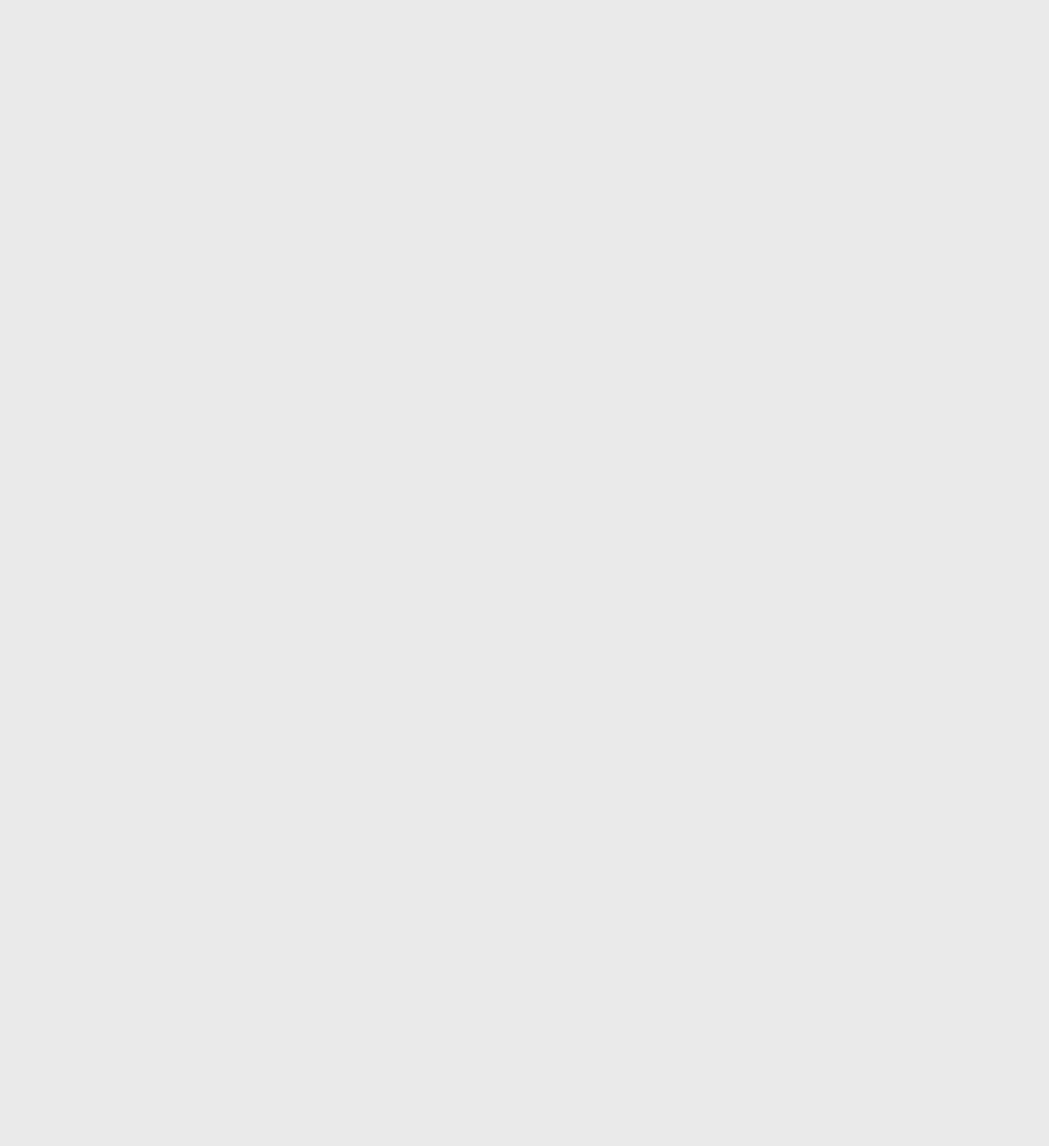
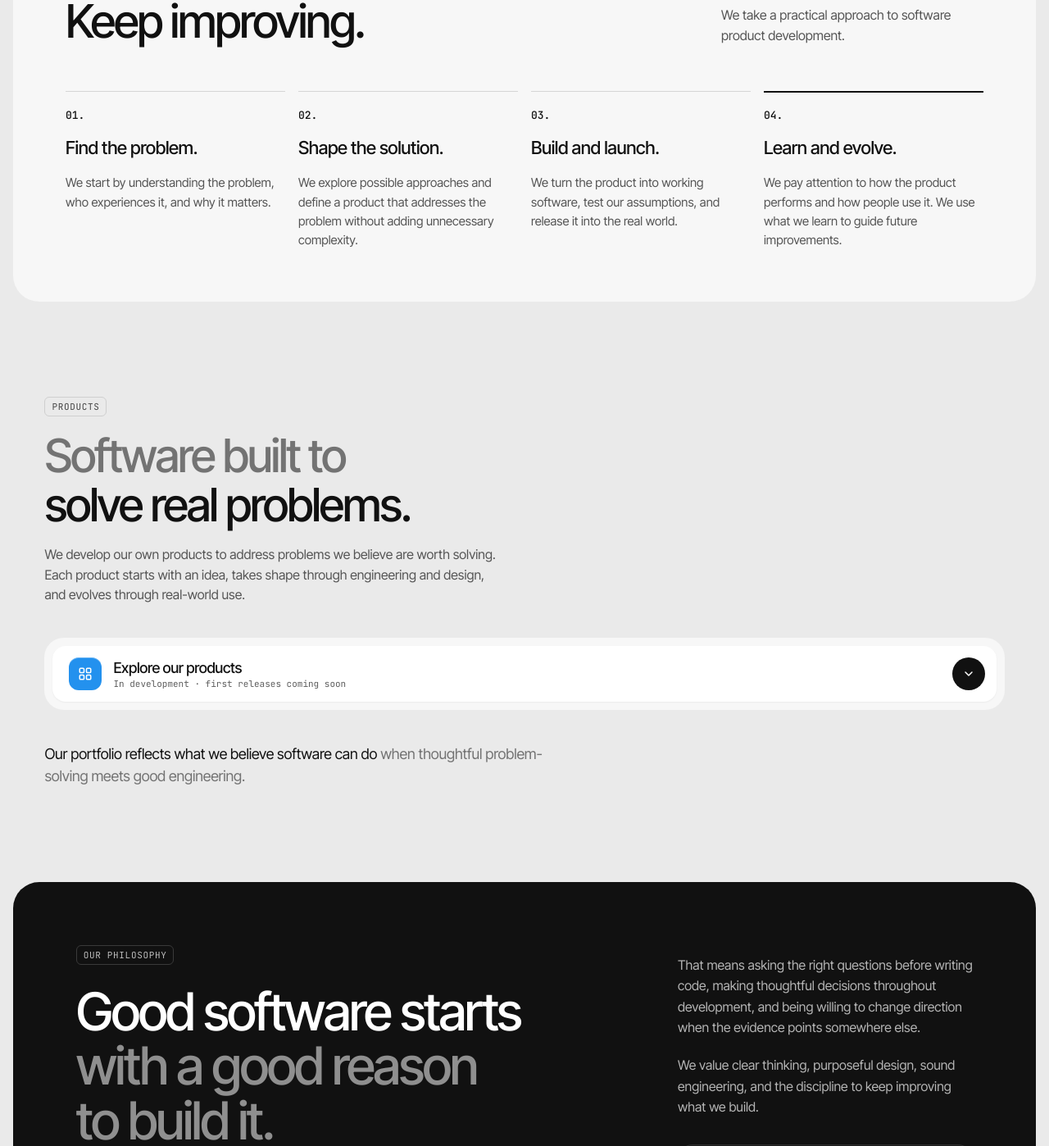
Before and after one commit to softhon/website, a Next.js app: page / in a window 1280 px wide. Shown: the part 2430-3828 px from the top of the page at 82% size. Before the commit the page ends 2226 px from the top, so only its background shows below. Built offline with nearby package versions, Linux system fonts and the light colour scheme.

Commit message:
feat: add approach, products and philosophy sections

```diff
--- a/app/page.tsx
+++ b/app/page.tsx
@@ -1,4 +1,7 @@
+import { Approach } from "@/components/home/Approach";
 import { Hero } from "@/components/home/Hero";
+import { Philosophy } from "@/components/home/Philosophy";
+import { Products } from "@/components/home/Products";
 import { Services } from "@/components/home/Services";
 import { Studio } from "@/components/home/Studio";
 
@@ -8,6 +11,9 @@ export default function Home() {
       <Hero />
       <Studio />
       <Services />
+      <Approach />
+      <Products />
+      <Philosophy />
     </main>
   );
 }
--- /dev/null
+++ b/components/home/Approach.tsx
@@ -0,0 +1,64 @@
+import { Section } from "@/components/ui/section";
+import { SectionHeader } from "@/components/ui/section-header";
+import { cn } from "@/lib/utils";
+
+const steps = [
+  {
+    title: "Find the problem.",
+    description: "We start by understanding the problem, who experiences it, and why it matters.",
+  },
+  {
+    title: "Shape the solution.",
+    description:
+      "We explore possible approaches and define a product that addresses the problem without adding unnecessary complexity.",
+  },
+  {
+    title: "Build and launch.",
+    description:
+      "We turn the product into working software, test our assumptions, and release it into the real world.",
+  },
+  {
+    title: "Learn and evolve.",
+    description:
+      "We pay attention to how the product performs and how people use it. We use what we learn to guide future improvements.",
+  },
+];
+
+export function Approach() {
+  return (
+    <Section id="approach" variant="panel" className="mt-18 flex flex-col gap-14">
+      <SectionHeader
+        eyebrow="Approach"
+        title={
+          <>
+            Build with purpose.
+            <br />
+            <span className="text-muted-strong">Ship with intent.</span>
+            <br />
+            Keep improving.
+          </>
+        }
+        aside="We take a practical approach to software product development."
+      />
+
+      <ol className="flex flex-wrap gap-4">
+        {steps.map(({ title, description }, index) => {
+          const last = index === steps.length - 1;
+          return (
+            <li
+              key={title}
+              className={cn(
+                "flex min-w-0 flex-[1_1_240px] flex-col gap-[18px]",
+                last ? "border-t-2 border-ink pt-[19px]" : "border-t border-line-rule pt-5",
+              )}
+            >
+              <span className="font-mono text-[13px] font-medium">{String(index + 1).padStart(2, "0")}.</span>
+              <h3 className="text-[22px] font-medium tracking-[-0.02em]">{title}</h3>
+              <p className="text-[15px] leading-[1.55] text-body">{description}</p>
+            </li>
+          );
+        })}
+      </ol>
+    </Section>
+  );
+}
--- /dev/null
+++ b/components/home/Philosophy.tsx
@@ -0,0 +1,43 @@
+import { CheckIcon } from "@/components/icons";
+import { Eyebrow } from "@/components/ui/eyebrow";
+import { IconTile } from "@/components/ui/icon-tile";
+import { Section } from "@/components/ui/section";
+
+export function Philosophy() {
+  return (
+    <Section id="philosophy" variant="night" className="mt-18 flex flex-wrap gap-14">
+      <div className="relative flex min-w-0 flex-[999_1_560px] flex-col gap-6">
+        <Eyebrow tone="night">Our Philosophy</Eyebrow>
+        <h2 className="text-[clamp(36px,5vw,68px)] leading-[1.04] font-medium tracking-[-0.04em]">
+          Good software starts
+          <br />
+          <span className="text-on-night-heading">
+            with a good reason
+            <br />
+            to build it.
+          </span>
+        </h2>
+        <p className="max-w-[520px] text-[20px] leading-[1.45]">
+          We believe the best products solve problems people actually have.
+        </p>
+      </div>
+
+      <div className="relative flex min-w-0 flex-[1_1_360px] flex-col justify-end gap-5">
+        <p className="text-base leading-[1.6] text-on-night-body">
+          That means asking the right questions before writing code, making thoughtful decisions throughout
+          development, and being willing to change direction when the evidence points somewhere else.
+        </p>
+        <p className="text-base leading-[1.6] text-on-night-body">
+          We value clear thinking, purposeful design, sound engineering, and the discipline to keep improving what
+          we build.
+        </p>
+        <div className="mt-3 flex items-center gap-3.5 rounded-[18px] border border-night-line bg-night-raised p-5">
+          <IconTile tone="accent">
+            <CheckIcon />
+          </IconTile>
+          <p className="text-base leading-[1.4]">We don&apos;t build just to ship. We build to make something useful.</p>
+        </div>
+      </div>
+    </Section>
+  );
+}
--- /dev/null
+++ b/components/home/Products.tsx
@@ -0,0 +1,32 @@
+import { Section } from "@/components/ui/section";
+import { SectionHeader } from "@/components/ui/section-header";
+import { ProductsShowcase } from "@/components/home/ProductsShowcase";
+
+export function Products() {
+  return (
+    <Section id="products" className="pt-24">
+      <SectionHeader
+        eyebrow="Products"
+        title={
+          <>
+            <span className="text-muted">Software built to</span>
+            <br />
+            solve real problems.
+          </>
+        }
+      >
+        <p className="max-w-[560px] text-base leading-[1.55] text-body">
+          We develop our own products to address problems we believe are worth solving. Each product starts with
+          an idea, takes shape through engineering and design, and evolves through real-world use.
+        </p>
+      </SectionHeader>
+
+      <ProductsShowcase />
+
+      <p className="max-w-[620px] text-[18px] leading-[1.5] tracking-[-0.01em]">
+        Our portfolio reflects what we believe software can do{" "}
+        <span className="text-muted">when thoughtful problem-solving meets good engineering.</span>
+      </p>
+    </Section>
+  );
+}
--- /dev/null
+++ b/components/home/ProductsShowcase.tsx
@@ -0,0 +1,107 @@
+"use client";
+
+import { useState } from "react";
+import { ChevronDownIcon, ChevronUpIcon, GridIcon } from "@/components/icons";
+import { ButtonLink } from "@/components/ui/button-link";
+import { IconTile } from "@/components/ui/icon-tile";
+
+const products = [
+  {
+    name: "Product 01",
+    description: "In development. Details to follow at launch.",
+    preview: "list",
+  },
+  {
+    name: "Product 02",
+    description: "In early development. More to share soon.",
+    preview: "grid",
+  },
+] as const;
+
+export function ProductsShowcase() {
+  const [open, setOpen] = useState(false);
+
+  return (
+    <div className="flex flex-col gap-2.5 rounded-card bg-surface p-2.5">
+      <button
+        type="button"
+        aria-expanded={open}
+        aria-controls="products-panel"
+        onClick={() => setOpen((value) => !value)}
+        className="flex min-h-16 w-full cursor-pointer items-center justify-between gap-4 rounded-2xl bg-white py-3.5 pr-3.5 pl-5 text-left shadow-hairline"
+      >
+        <span className="flex min-w-0 items-center gap-3.5">
+          <IconTile tone="accent">
+            <GridIcon />
+          </IconTile>
+          <span className="flex min-w-0 flex-col gap-0.5">
+            <span className="text-[18px] font-medium tracking-[-0.02em]">Explore our products</span>
+            <span className="font-mono text-[11px] text-caption">In development · first releases coming soon</span>
+          </span>
+        </span>
+        <span className="inline-flex size-10 flex-none items-center justify-center rounded-full bg-ink text-white">
+          {open ? <ChevronUpIcon className="size-4" /> : <ChevronDownIcon className="size-4" />}
+        </span>
+      </button>
+
+      <div id="products-panel" hidden={!open} className="flex flex-wrap gap-2.5">
+        {products.map(({ name, description, preview }) => (
+          <div key={name} className="flex min-w-0 flex-[1_1_344px] flex-col gap-3.5 rounded-2xl bg-white p-3">
+            <ProductPreview layout={preview} />
+            <div className="flex flex-col gap-1.5 px-2 pt-0.5 pb-2">
+              <span className="self-start rounded-full bg-[#efefef] px-2 py-1 font-mono text-[10px] tracking-[0.06em] text-ink-label uppercase">
+                Coming soon
+              </span>
+              <span className="text-[18px] font-medium tracking-[-0.02em]">{name}</span>
+              <span className="text-[14px] leading-[1.5] text-body">{description}</span>
+            </div>
+          </div>
+        ))}
+
+        <div className="flex min-w-0 flex-[1_1_368px] flex-col justify-between gap-8 rounded-2xl bg-ink p-6 text-white">
+          <span className="font-mono text-[11px] tracking-[0.06em] text-on-night-muted uppercase">
+            Stay in the loop
+          </span>
+          <p className="text-[20px] leading-[1.35] tracking-[-0.015em]">
+            Our first products are in development. Follow our work to see them as they launch.
+          </p>
+          <ButtonLink href="#contact" variant="inverse" className="self-start">
+            Get in touch
+          </ButtonLink>
+        </div>
+      </div>
+    </div>
+  );
+}
+
+function ProductPreview({ layout }: { layout: "list" | "grid" }) {
+  return (
+    <div
+      aria-hidden="true"
+      className="flex h-[220px] items-center justify-center rounded-xl bg-[repeating-linear-gradient(135deg,#ededed_0_12px,#f4f4f4_12px_24px)]"
+    >
+      <div className="flex h-[150px] w-[72%] flex-col gap-2.5 rounded-[10px] bg-white p-3 shadow-[0_8px_24px_-12px_rgba(0,0,0,0.2)]">
+        <div className="flex gap-1">
+          <span className="size-1.5 rounded-full bg-[#dadada]" />
+          <span className="size-1.5 rounded-full bg-[#dadada]" />
+          <span className="size-1.5 rounded-full bg-[#dadada]" />
+        </div>
+        {layout === "list" ? (
+          <div className="flex flex-1 flex-col gap-1.5">
+            <span className="h-2 w-[40%] rounded bg-[#dadada]" />
+            <span className="h-2 w-[72%] rounded bg-[#e4e4e4]" />
+            <span className="h-2 w-[58%] rounded bg-[#e4e4e4]" />
+            <span className="mt-auto h-[22px] w-[34%] rounded-md bg-ink" />
+          </div>
+        ) : (
+          <div className="grid flex-1 grid-cols-3 gap-1.5">
+            <span className="col-span-2 rounded-md bg-accent" />
+            <span className="rounded-md bg-[#e4e4e4]" />
+            <span className="rounded-md bg-[#e4e4e4]" />
+            <span className="col-span-2 rounded-md bg-[#f0f0f0]" />
+          </div>
+        )}
+      </div>
+    </div>
+  );
+}
```
